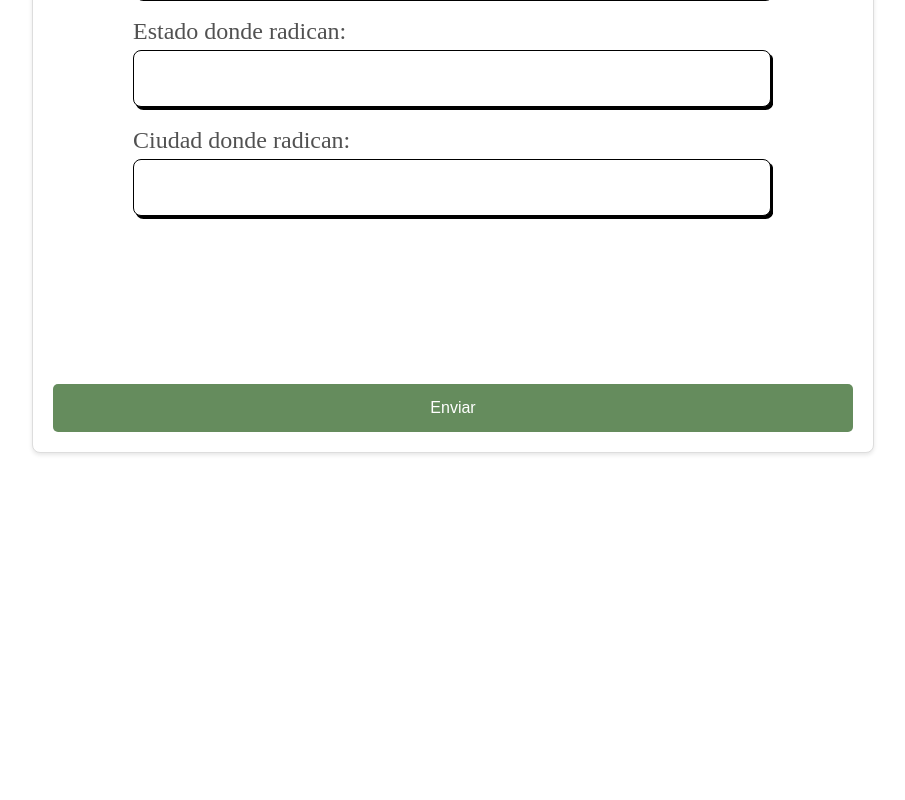
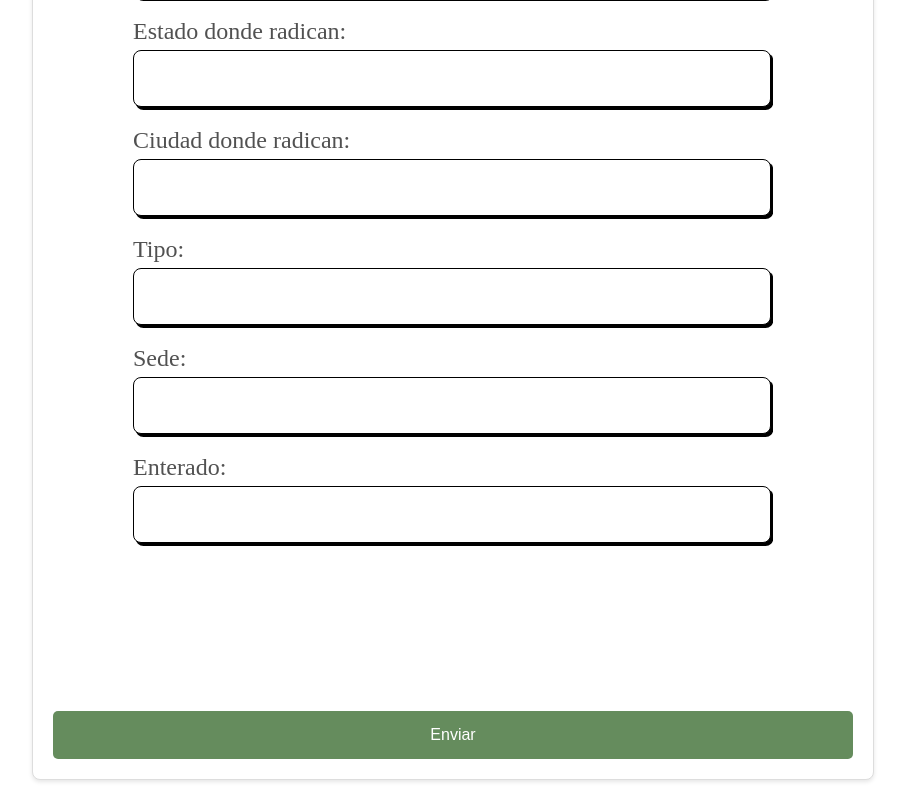
Before and after one commit to Darioantonio20/formularioPicnich, a React (Vite) app: page /registro-grupal in a window 1280 px wide. Shown: the part 2125-2925 px from the top of the page, without its empty margins (187-1092 px from the left). Before the commit the page ends 2598 px from the top, so only its background shows below. Built offline with nearby package versions, Linux system fonts and the light colour scheme.

Commit message:
[FIX] the params

```diff
--- a/src/RegistroGrupal.jsx
+++ b/src/RegistroGrupal.jsx
@@ -26,6 +26,11 @@ function RegistroGrupal() {
     Pais: '',
     Estado: '',
     Ciudad: '',
+    Tipo: '',
+    MarcaTemporal: '',
+    Sede: '',
+    enterado: '',
+    mail2: '',
   });
 
   const location = useLocation();
@@ -63,6 +68,12 @@ function RegistroGrupal() {
               Pais: data['Pais.1'] || '',
               Estado: data['Estado.1'] || '',
               Ciudad: data['Ciudad.1'] || '',
+              Tipo: data['Tipo'] || '',
+              MarcaTemporal: data['Marca temporal'] || '',
+              Sede: data['Sede'] || '',
+              enterado: data['enterado'] || '',
+              mail2: data['mail.2'] || '',
+
             });
           } else {
             console.error('No such document!');
@@ -169,6 +180,18 @@ function RegistroGrupal() {
             <label className="form-labelcito">Ciudad donde radican:</label>
             <input className="input" type="text" name="Ciudad" value={formData.Ciudad} onChange={handleChange} required />
           </div>
+          <div className="form-group">
+            <label className="form-labelcito">Tipo:</label>
+            <input className="input" type="text" name="Tipo" value={formData.Tipo} onChange={handleChange} required />
+          </div>
+          <div className="form-group">
+            <label className="form-labelcito">Sede:</label>
+            <input className="input" type="text" name="Sede" value={formData.Sede} onChange={handleChange} required />
+          </div>
+          <div className="form-group">
+            <label className="form-labelcito">Enterado:</label>
+            <input className="input" type="text" name="enterado" value={formData.enterado} onChange={handleChange} required />
+          </div>
         </div>
         <button className="buttonJson" type="submit">Enviar</button>
       </form>
--- a/src/RegistroIndividual.jsx
+++ b/src/RegistroIndividual.jsx
@@ -8,12 +8,17 @@ function RegistroIndividual() {
   const [formData, setFormData] = useState({
     Nombre: '',
     mail: '',
+    mail1: '',
     phone: '',
     Edad: '',
     sexo: '',
     Pais: '',
     Estado: '',
     Ciudad: '',
+    Tipo: '',
+    MarcaTemporal: '',
+    Sede: '',
+    enterado: '',
   });
 
   const location = useLocation();
@@ -40,6 +45,11 @@ function RegistroIndividual() {
               Pais: data['Pais'] || '',
               Estado: data['Estado'] || '',
               Ciudad: data['Ciudad'] || '',
+              Tipo: data['Tipo'] || '',
+              MarcaTemporal: data['Marca temporal'] || '',
+              mail1: data['mail.1'] || '',
+              Sede: data['Sede'] || '',
+              enterado: data['enterado'] || '',
             });
           } else {
             console.error('No such document!');
@@ -123,6 +133,18 @@ function RegistroIndividual() {
             <label className="form-labelcito">Ciudad donde radican:</label>
             <input className="input" type="text" name="Ciudad" value={formData.Ciudad} onChange={handleChange} required />
           </div>
+          <div className="form-group">
+            <label className="form-labelcito">Tipo:</label>
+            <input className="input" type="text" name="Tipo" value={formData.Tipo} onChange={handleChange} required />
+          </div>
+          <div className="form-group">
+            <label className="form-labelcito">Sede:</label>
+            <input className="input" type="text" name="Sede" value={formData.Sede} onChange={handleChange} required />
+          </div>
+          <div className="form-group">
+            <label className="form-labelcito">Enterado:</label>
+            <input className="input" type="text" name="enterado" value={formData.enterado} onChange={handleChange} required />
+          </div>
         </div>
         <button className="buttonJson" type="submit">Enviar</button>
       </form>
```
